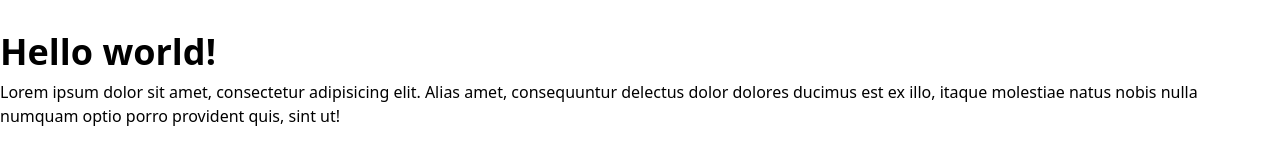
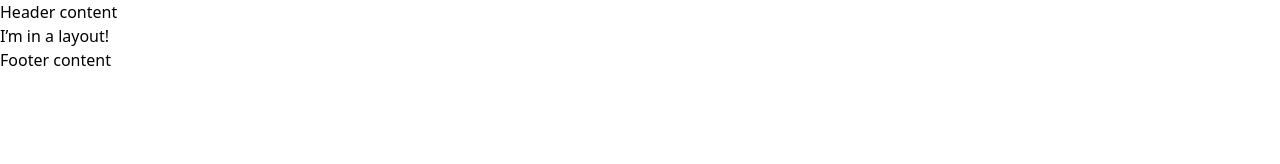
Before and after one commit to jamiewade/jamiewade.co.uk_old, a Gatsby site: page / in a window 1280 px wide. Built offline with nearby package versions, Linux system fonts and the light colour scheme; Gatsby itself is replaced by a stand-in of ours.

Commit message:
Basic setup with reusable site components

```diff
--- /dev/null
+++ b/src/components/content.js
@@ -0,0 +1,9 @@
+import React from "react"
+
+export default function Content({ children }) {
+    return (
+        <div className={"container"}>
+            {children}
+        </div>
+    )
+}
--- /dev/null
+++ b/src/components/footer.js
@@ -0,0 +1,11 @@
+import React from "react"
+
+export default function Footer() {
+    return (
+        <footer>
+            <div className={"container"}>
+                Footer content
+            </div>
+        </footer>
+    )
+}
--- /dev/null
+++ b/src/components/header.js
@@ -0,0 +1,11 @@
+import React from "react"
+
+export default function Header() {
+    return (
+        <footer>
+            <div className={"container"}>
+                Header content
+            </div>
+        </footer>
+    )
+}
--- a/src/pages/index.js
+++ b/src/pages/index.js
@@ -1,14 +1,18 @@
-import * as React from "react"
+import React from "react"
+import Content from "../components/content"
+import Footer from "../components/footer"
+import Header from "../components/header"
 
-const IndexPage = () => {
+export default function Home() {
     return (
-        <main>
-            <div className={"mt-8 container"}>
-                <h1 className={"mb-2 font-bold text-4xl"}>Hello world!</h1>
-                <p>Lorem ipsum dolor sit amet, consectetur adipisicing elit. Alias amet, consequuntur delectus dolor dolores ducimus est ex illo, itaque molestiae natus nobis nulla numquam optio porro provident quis, sint ut!</p>
-            </div>
-        </main>
-    )
+        <>
+            <Header />
+
+            <Content>
+                <h1>I’m in a layout!</h1>
+            </Content>
+
+            <Footer />
+        </>
+    );
 }
-
-export default IndexPage
```
